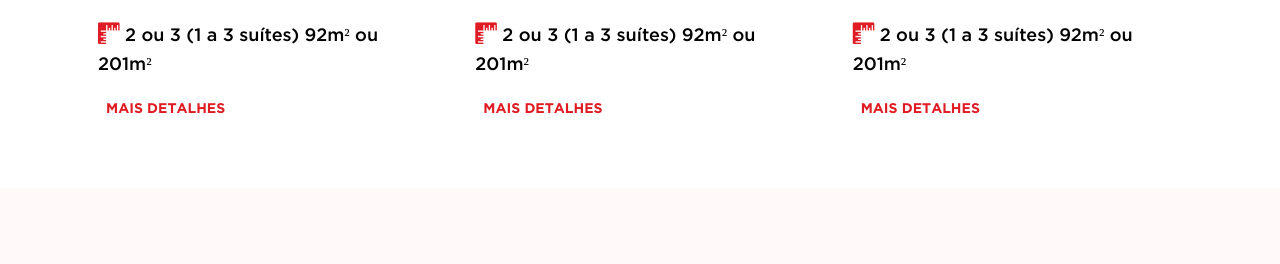
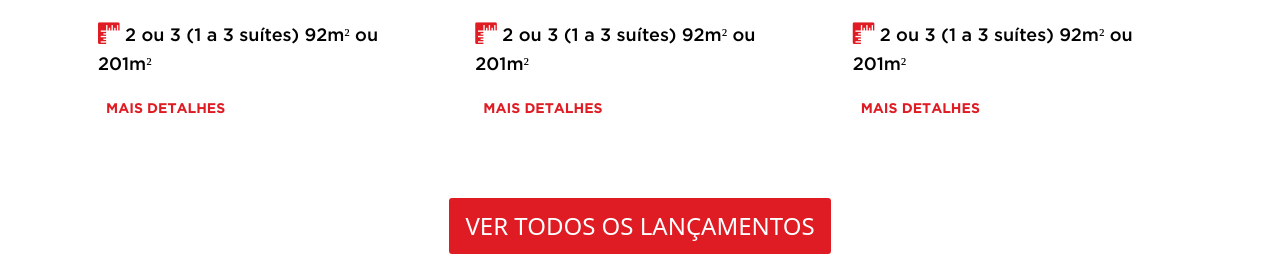
Before and after one commit to elenpetri/desafio-move-digital, a Flask app: page / in a window 1280 px wide. Shown: the part 2184-2448 px from the top of the page. Before the commit the page ends 2298 px from the top, so only its background shows below. Run offline with Flask 2, Linux system fonts and the light colour scheme; some libraries are stand-ins or nearby versions.

Commit message:
💥 NEW: Adiciononado e estilizado botão "Ver todos os lançamentos"

```diff
--- a/src/static/css/home.css
+++ b/src/static/css/home.css
@@ -239,6 +239,32 @@
 }
 
 
+/*Botão Ver todos lançamentos*/
+.container-btn-tds-lancamentos{
+    align-items: center;
+    text-align: center;
+}
+
+
+.btn-ver-tds-lancamentos{
+    padding: 16px;
+    margin: 10px;
+    font-size: 24px;
+    line-height: 24px;
+    border: none;
+    color: white;
+    background-color: var(--red);
+    border-radius: 3px;
+    box-shadow: inset 0 0 0 0 black;
+    transition: ease-out 0.3s;
+    outline: none;
+}
+
+.btn-ver-tds-lancamentos:hover{
+    box-shadow: inset 400px 0 0 0 black;
+    color: white;
+}
+
 
 
 /* ============================*/
@@ -340,6 +366,14 @@
         /*Posicionamento da Tag informativa das imagens (pré lançamento, pronto para morar ... no mobile*/
         top: 21.4rem;
     }
+
+    .btn-ver-tds-lancamentos{
+        width: 15.625rem;
+        margin-left: 3.125rem;
+        margin-right: 3.125rem;
+        font-size: 16px;
+        line-height: 16px;
+    }
 }
 
 /* ============================*/
--- a/src/templates/home.html
+++ b/src/templates/home.html
@@ -304,6 +304,12 @@
         </div>
       </div>
     </div>
+
+      <div class="container-btn-tds-lancamentos">
+        <button class="btn-ver-tds-lancamentos">VER TODOS OS LANÇAMENTOS</button>
+      </div>
+
+
   </main>
 
 <!-- Modal Full screen Menu
```
